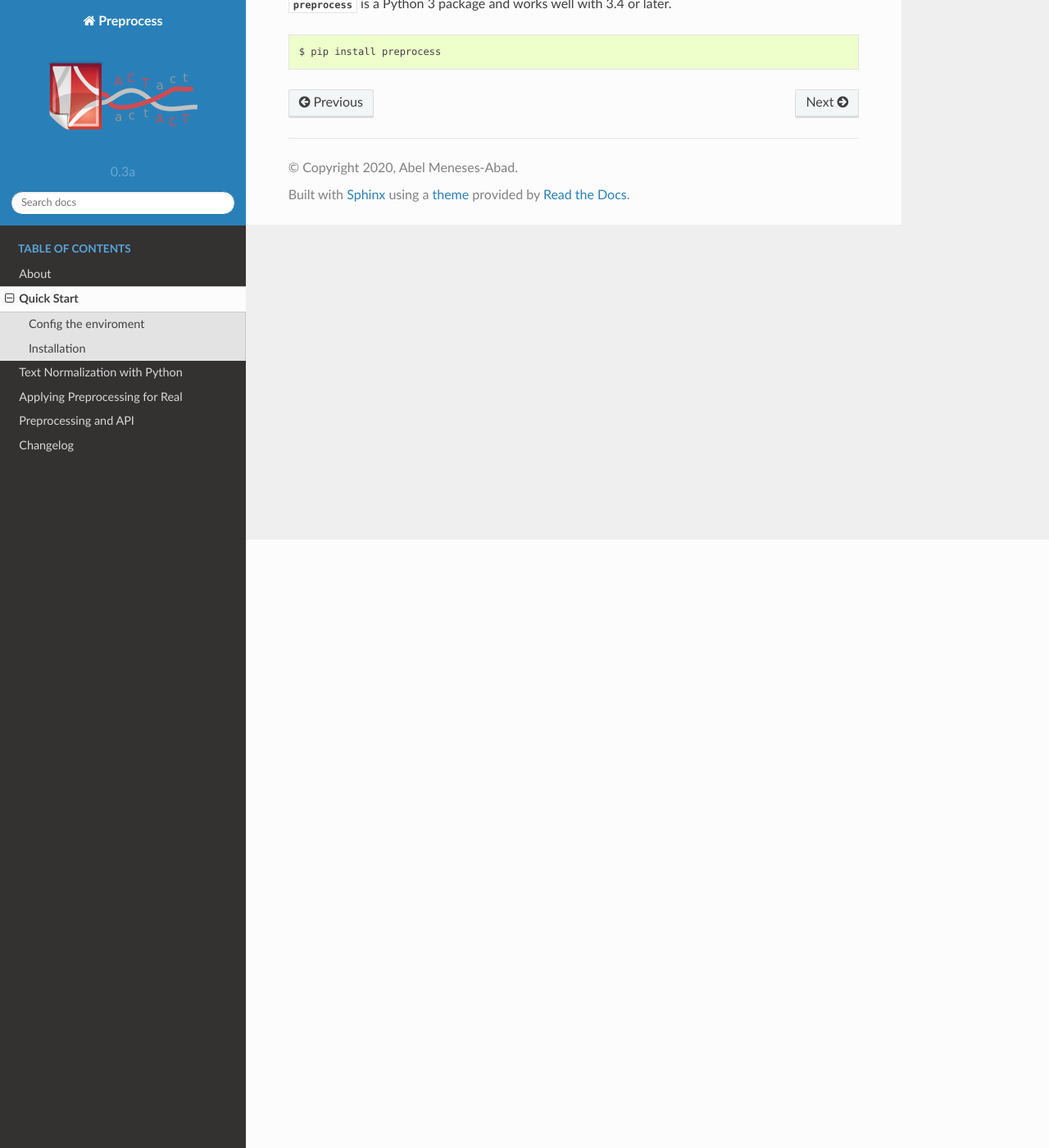
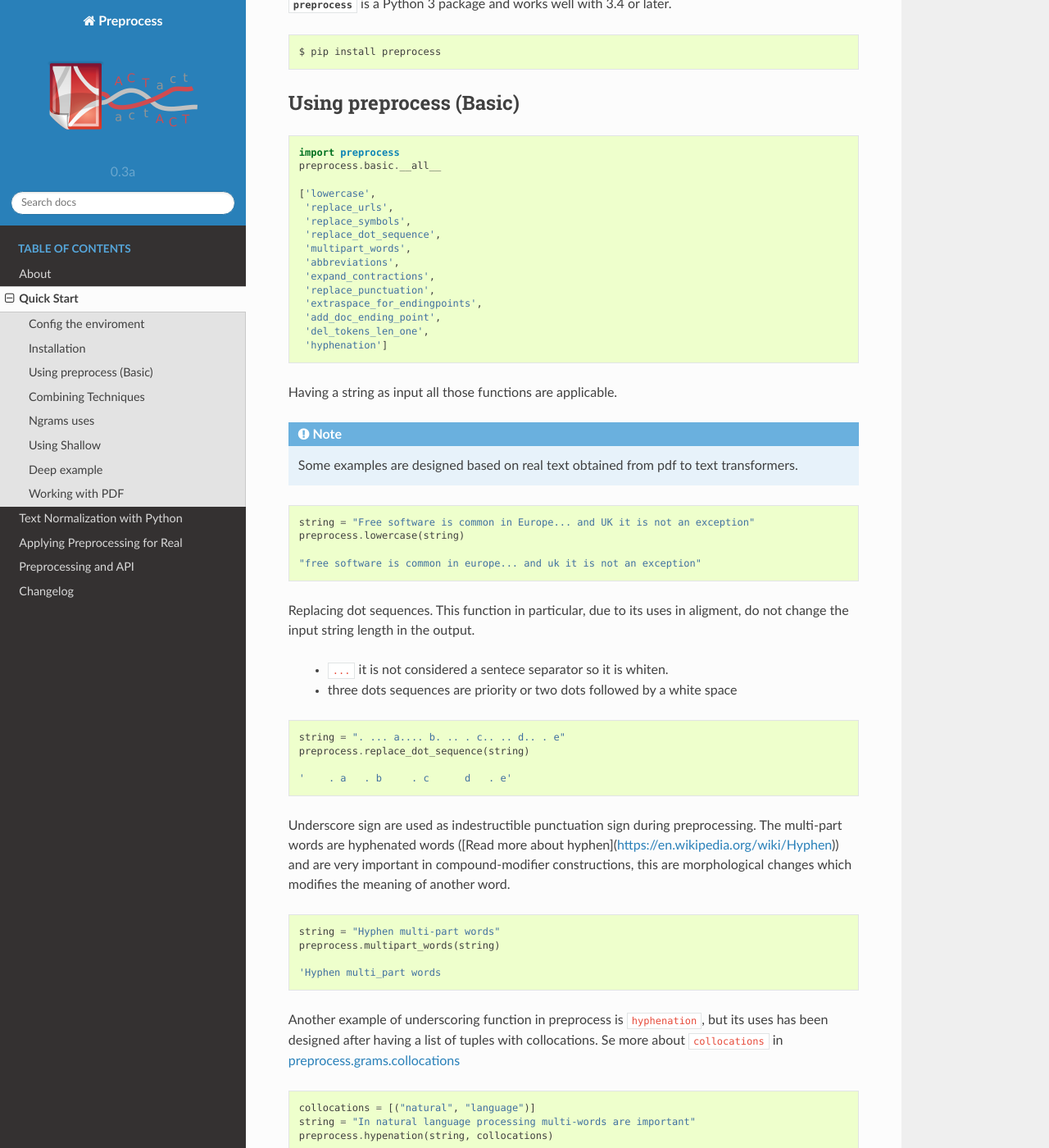
Before and after one commit to sorice/preprocess, a Sphinx documentation site: the page built from docs/edu/quickstart.rst, in a window 1280 px wide and 1400 px high, scrolled down 742 px. Shown: the whole window at 82% size. Built offline with Sphinx 7.4.7 and the Read the Docs theme 2.0.0, drawn with Linux system fonts in a browser that asks for light colours; formulas are drawn with MathJax 3; pages that are not in the unit, such as notebooks, are missing from menus; some of the changed text lies outside the part shown.

Commit message:
[doc] quickstart v0.3 [dev] adding first pdf dataset loader [patch] fixed some bugs founded during quickstart examples running

```diff
--- a/docs/edu/quickstart.rst
+++ b/docs/edu/quickstart.rst
@@ -34,3 +34,142 @@
 .. code-block:: bash
 
     $ pip install preprocess
+
+Using preprocess (Basic)
+------------------------
+
+.. code-block:: python
+
+    import preprocess
+    preprocess.basic.__all__
+
+    ['lowercase',
+     'replace_urls',
+     'replace_symbols',
+     'replace_dot_sequence',
+     'multipart_words',
+     'abbreviations',
+     'expand_contractions',
+     'replace_punctuation',
+     'extraspace_for_endingpoints',
+     'add_doc_ending_point',
+     'del_tokens_len_one',
+     'hyphenation']
+
+Having a string as input all those functions are applicable.
+
+.. Note:: Some examples are designed based on real text obtained from pdf to text transformers.
+
+.. code-block:: python
+
+    string = "Free software is common in Europe... and UK it is not an exception"
+    preprocess.lowercase(string)
+
+    "free software is common in europe... and uk it is not an exception"
+
+Replacing dot sequences. This function in particular, due to its uses in aligment, do not change the input string length in the output.
+
+    * ``...`` it is not considered a sentece separator so it is whiten.
+    * three dots sequences are priority or two dots followed by a white space
+
+.. code-block:: python
+
+    string = ". ... a.... b. .. . c.. .. d.. . e"
+    preprocess.replace_dot_sequence(string)
+
+    '    . a   . b     . c      d   . e'
+
+Underscore sign are used as indestructible punctuation sign during preprocessing. The multi-part words are hyphenated words ([Read more about hyphen](https://en.wikipedia.org/wiki/Hyphen)) and are very important in compound-modifier constructions, this are morphological changes which modifies the meaning of another word.
+
+.. code-block:: python
+
+    string = "Hyphen multi-part words"
+    preprocess.multipart_words(string)
+
+    'Hyphen multi_part words
+
+Another example of underscoring function in preprocess is ``hyphenation``, but its uses has been designed after having a list of tuples with collocations. Se more about ``collocations`` in `preprocess.grams.collocations <../_modules/preprocess/grams/collocations.html#Collocations>`_
+
+.. code-block:: python
+
+    collocations = [("natural", "language")]
+    string = "In natural language processing multi-words are important"
+    preprocess.hypenation(string, collocations)
+
+    'In natural_language processing multi-words are important'
+
+Combining Techniques
+--------------------
+
+This is a basic example of how to execute a designed order of basic preprocessing.
+
+.. code-block:: python
+
+    order = ['abbreviations', 'lowercase', 'replace_dot_sequence', 'multipart_words', 'replace_punctuation']
+    string = "Free-software is common in Europe... and U.K. it is not an exception."
+    preprocess.pipeline(string, flow=order)
+
+    'free_software is common in europe and u_k_ is not an exception '
+
+.. Note:: Not all the preprocess function in all modules can be concatenated.
+
+Ngrams uses
+-----------
+
+.. code-block:: python
+
+    string = 'free software is common in europe'
+    preprocess.ngrams(string)
+
+    ['free software ', 'software is ', 'is common ', 'common in ', 'in europe ']
+
+.. code-block:: python
+
+    preprocess.ngrams(string, n=3)
+
+    ['free software is ',
+     'software is common ',
+     'is common in ',
+     'common in europe ']
+
+Using Shallow
+-------------
+
+.. code-block:: python
+
+    string = 'free software is common in europe'
+    preprocess.shallow.remove_stopwords(string)
+
+    ' free software common europe'
+
+Deep example
+-------------
+
+.. code-block:: python
+
+    string = 'free software is common in europe'
+    preprocess.deep.syntdep(string)
+
+    [('common', 'nsubj', 'software'),
+     ('software', 'amod', 'free'),
+     ('common', 'cop', 'is'),
+     ('common', 'nmod', 'europe'),
+     ('europe', 'case', 'in')]
+
+Working with PDF
+----------------
+
+The variety of pdf generators made *"not standard"* pdf documents, so in the reverse process those resultant text come with rare chars, strange puntuation-signs sequences, page brakes, numbers inside the string sequences, line brakes which divide words syllables, etc.
+
+``preprocess`` include *Creative Commons* books in PDF and text format to be preprocessed and to compare results with other libraries and platforms.
+
+.. code-block:: python
+
+    from preprocess.data import freesoftware_pdfpath
+    pdf_path = freesoftware_pdfpath()
+    text = preprocess.utils.io.pdftotxt(pdf_path)
+    len(text)
+
+    596767
+
+Hopefully this examples gives you an idea of how to transform texts with preprocess library. The preprocessing stage is important to improve results as `Applying Preprocessing <applied-preprocessing.html>`_ tutorial shows. It is recommended that after this *quickstart* you read the `preprocess API <../api/index.html>`_ to learn complicated examples.
--- a/preprocess/__init__.py
+++ b/preprocess/__init__.py
@@ -8,7 +8,7 @@
 
 from preprocess.basic import replace_urls
 from preprocess.basic import replace_symbols
-from preprocess.basic import replace_point_sequence
+from preprocess.basic import replace_dot_sequence
 from preprocess.basic import multipart_words
 from preprocess.basic import abbreviations
 from preprocess.basic import expand_contractions
@@ -17,6 +17,7 @@
 from preprocess.basic import extraspace_for_endingpoints
 from preprocess.basic import add_doc_ending_point
 from preprocess.basic import del_tokens_len_one
+from preprocess.basic import hyphenation
 
 #from preprocess.techniques import shallow
 from preprocess.shallow import remove_stopwords
```
Also changed, not shown: CHANGELOG.md (+7 -1 lines), docs/api/index.rst (+12 -9 lines), 9 other files.
